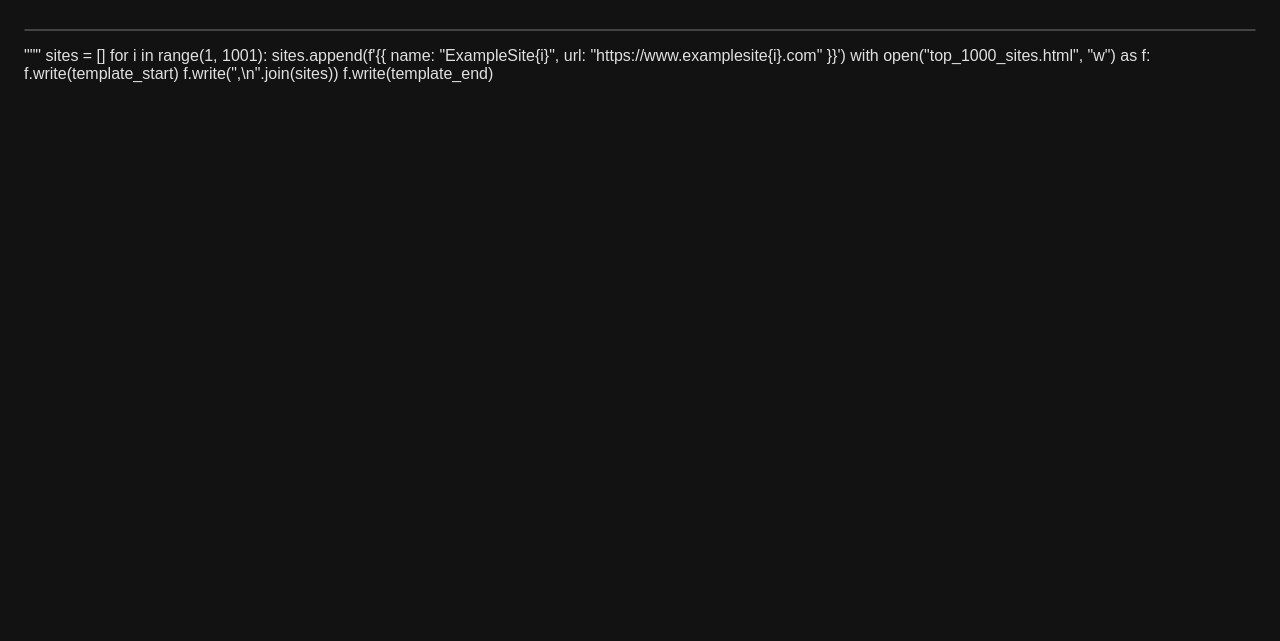
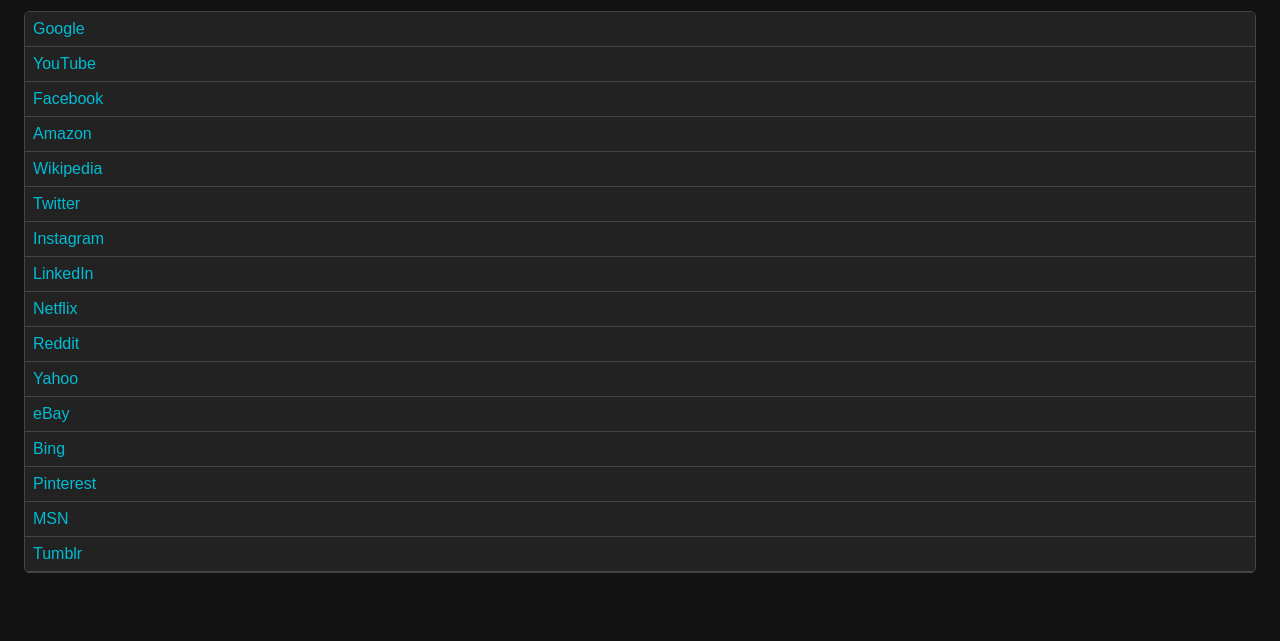
Before and after one commit to usatrade2tri/meexpro-website, a plain HTML site: page sitelist.html in a window 1280 px wide. Shown: the part 159-800 px from the top of the page. Drawn offline with Linux system fonts and the light colour scheme.

Commit message:
Update sitelist.html

```diff
--- a/sitelist.html
+++ b/sitelist.html
@@ -1,6 +1,3 @@
-# Generate HTML page with 1000 sample websites
-
-template_start = """
 <!DOCTYPE html>
 <html lang="en">
 <head>
@@ -51,9 +48,27 @@
 
 <script>
 const websites = [
-"""
-
-template_end = """
+  { name: "Google", url: "https://www.google.com" },
+  { name: "YouTube", url: "https://www.youtube.com" },
+  { name: "Facebook", url: "https://www.facebook.com" },
+  { name: "Amazon", url: "https://www.amazon.com" },
+  { name: "Wikipedia", url: "https://www.wikipedia.org" },
+  { name: "Twitter", url: "https://www.twitter.com" },
+  { name: "Instagram", url: "https://www.instagram.com" },
+  { name: "LinkedIn", url: "https://www.linkedin.com" },
+  { name: "Netflix", url: "https://www.netflix.com" },
+  { name: "Reddit", url: "https://www.reddit.com" },
+  { name: "Yahoo", url: "https://www.yahoo.com" },
+  { name: "eBay", url: "https://www.ebay.com" },
+  { name: "Bing", url: "https://www.bing.com" },
+  { name: "Pinterest", url: "https://www.pinterest.com" },
+  { name: "MSN", url: "https://www.msn.com" },
+  { name: "Tumblr", url: "https://www.tumblr.com" },
+  { name: "PayPal", url: "https://www.paypal.com" },
+  { name: "Etsy", url: "https://www.etsy.com" },
+  { name: "Twitch", url: "https://www.twitch.tv" },
+  { name: "Spotify", url: "https://www.spotify.com" }
+  // ... up to 1000 sites
 ];
 
 const siteList = document.getElementById('siteList');
@@ -83,13 +98,3 @@
 </script>
 </body>
 </html>
-"""
-
-sites = []
-for i in range(1, 1001):
-    sites.append(f'{{ name: "ExampleSite{i}", url: "https://www.examplesite{i}.com" }}')
-
-with open("top_1000_sites.html", "w") as f:
-    f.write(template_start)
-    f.write(",\n".join(sites))
-    f.write(template_end)
```
